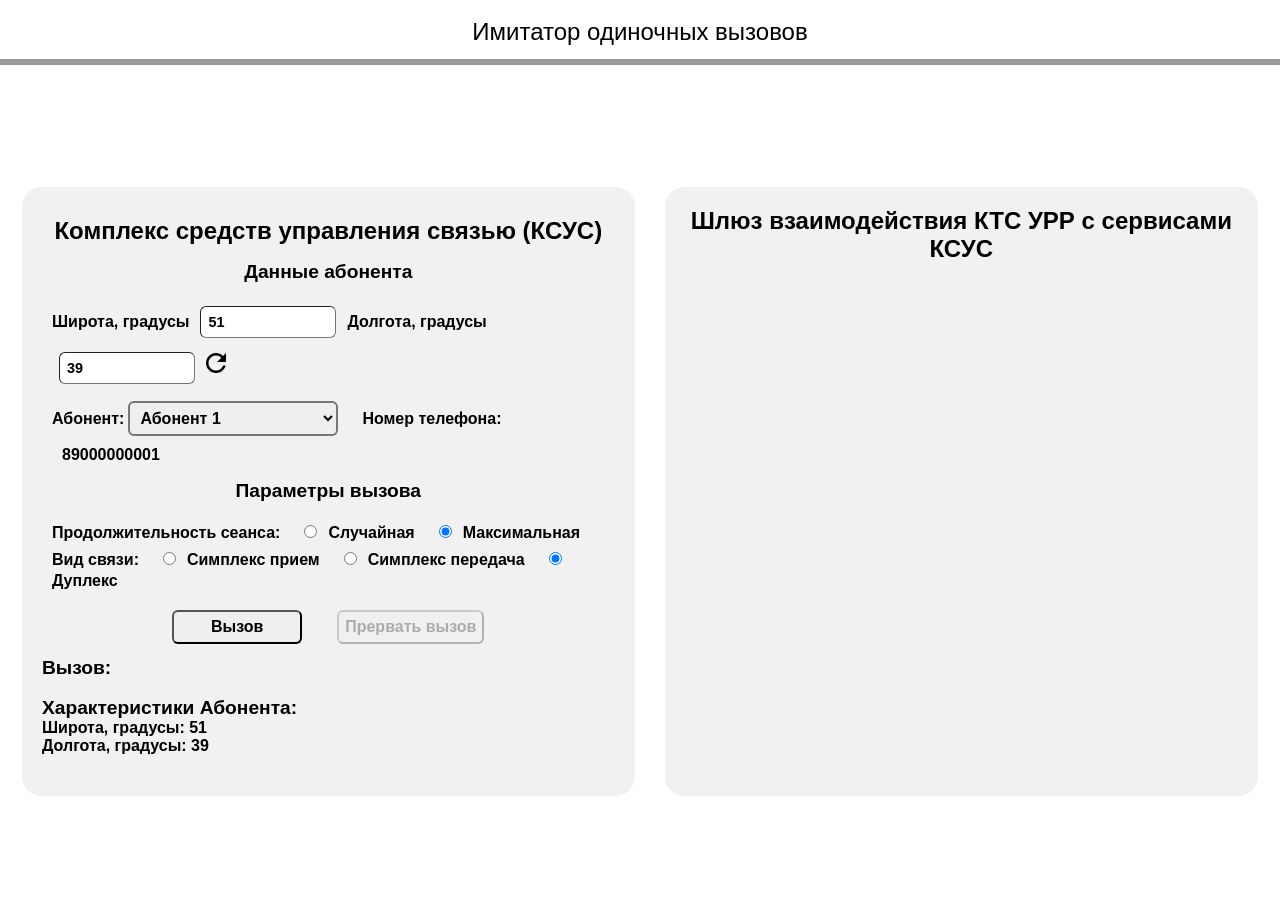
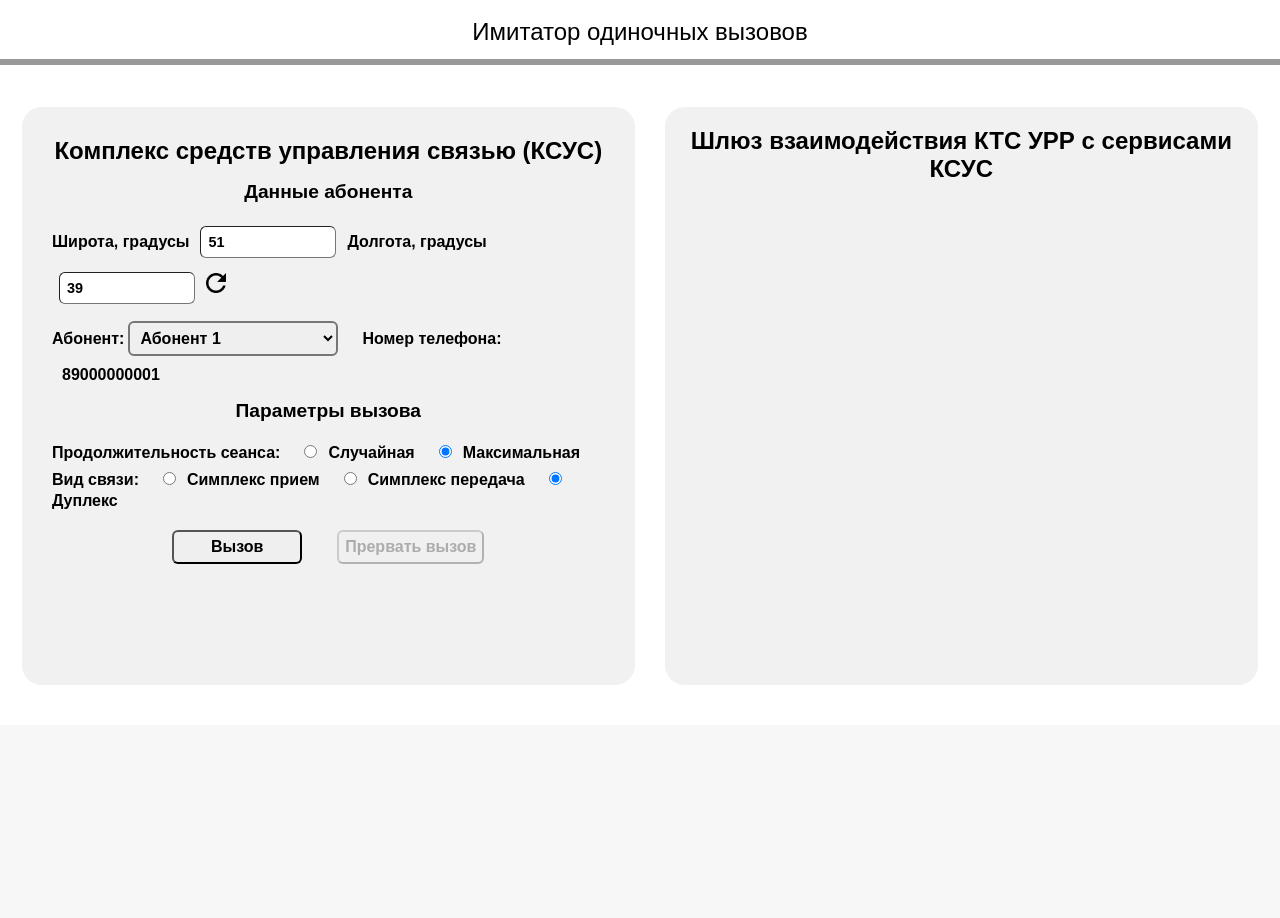
Before and after one commit to Aleksandrskm/RSS-SURR, a Flask app: page /call__simulator in a window 1280 px wide. Shown: the part 75-993 px from the top of the page. After the commit the page ends 639 px from the top, so only its background shows below. Run offline with Flask 3, Linux system fonts and the light colour scheme.

Commit message:
пофиксил размер страницы

```diff
--- a/website/static/css/style.css
+++ b/website/static/css/style.css
@@ -1,6 +1,6 @@
 .content {
-
-    margin: 100px auto;
+    height: calc(76vh);
+    /* margin: 100px auto; */
     padding: 7px;
     display: flex;
     border-radius: 6px;
@@ -12,9 +12,10 @@
 
 }
 #response3{
+    min-height: 14vh;
     overflow-y: scroll;
     max-height: 300px;
-    /* display: none; */
+    display: none;
 }
 #abonent-select{
     margin-bottom: 10px;
@@ -195,7 +196,7 @@ img {
     padding: 20px;
     box-sizing: border-box;
     overflow-y: scroll;
-    max-height: 800px;
+    /* max-height: 800px; */
 }
 .information_request div {
     text-align: left;
@@ -269,15 +270,17 @@ img {
     font-family: Arial, sans-serif;
 }
 .input_parameters_imitator{
+    overflow-y: auto;
     display: flex;
     flex-direction: column;
-    justify-content: center;
+    /* justify-content: center; */
     max-width: 900px;
     margin: 15px 15px;
     background-color: #f1f1f1;
     border-radius: 20px;
     padding: 20px;
     box-sizing: border-box;
+
 }
 
 .input_parameters_com input {
--- a/website/static/js/index.js
+++ b/website/static/js/index.js
@@ -252,6 +252,15 @@ async function calculateFirstAvailableInterval(data,arrTimers){
     if (result.detail || Date.parse(new Date((result.start_datetime_iso)))<Date.parse(new Date())) {
       // console.log("Success:", result);
       document.getElementById('response3').innerHTML+='Нет доступного KA <br>';
+      document.getElementById('response3').innerHTML+=`<br><div class="header-log" style="display: block;">Характеристики Абонента:</div>`;
+    const latRes=document.createElement('div');
+    latRes.classList.add('latitude-res');
+    latRes.innerHTML=`Широта, градусы: ${document.getElementById('lat3').value}`;
+    const lonRes=document.createElement('div')
+    lonRes.innerHTML=`Долгота, градусы: ${document.getElementById('lon3').value}`;
+    lonRes.classList.add('long-res');
+    document.getElementById('response3').append(latRes);
+    document.getElementById('response3').append(lonRes);
 
     }
     else
@@ -1413,6 +1422,15 @@ async function postActiveSession(data) {
 }
 function createResponse(result,data){
   if (document.querySelector('.information_request')) {
+    document.getElementById('response3').innerHTML+=`<br><div class="header-log" style="display: block;">Характеристики Абонента:</div>`;
+    const latRes=document.createElement('div');
+    latRes.classList.add('latitude-res');
+    latRes.innerHTML=`Широта, градусы: ${document.getElementById('lat3').value}`;
+    const lonRes=document.createElement('div')
+    lonRes.innerHTML=`Долгота, градусы: ${document.getElementById('lon3').value}`;
+    lonRes.classList.add('long-res');
+    document.getElementById('response3').append(latRes);
+    document.getElementById('response3').append(lonRes);
     document.getElementById('response3').innerHTML+=`<br><div class="header-log" style="display: block;">Доступный КА:</div>`;
     for (const [key, value] of Object.entries(result)) {
       if (typeof(value)!='object') {
@@ -1651,12 +1669,12 @@ if (document.querySelector('h2')) {
       const randLat=getRandomNumber(41,77)
       document.getElementById('lat3').value=randLat;
       document.getElementById('lon3').value=randLong;
-      document.getElementById('latitude-res').innerHTML=`Широта, градусы: ${randLat}`;
-      document.getElementById('long-res').innerHTML=`Долгота, градусы: ${randLong}`;
+      // document.getElementById('latitude-res').innerHTML=`Широта, градусы: ${randLat}`;
+      // document.getElementById('long-res').innerHTML=`Долгота, градусы: ${randLong}`;
 
     });
-    document.getElementById('latitude-res').innerHTML+=document.getElementById('lat3').value;
-      document.getElementById('long-res').innerHTML+=document.getElementById('lon3').value;
+    // document.getElementById('latitude-res').innerHTML+=document.getElementById('lat3').value;
+    //   document.getElementById('long-res').innerHTML+=document.getElementById('lon3').value;
     document.getElementById("task-btn_cansel").disabled = true;
     const btnStartSim=document.getElementById('task-btn_sim');
     btnStartSim.addEventListener('click',()=>{
--- a/website/templates/call__simulator.html
+++ b/website/templates/call__simulator.html
@@ -72,12 +72,11 @@
 
         <span id="response3">
             <span id="call">Вызов: </span>
-            <br>
-            <br>
-            <div style="
+
+            <!-- <div style="
           font-size: calc(1.2rem);">Характеристики Абонента:</div>
           <div id="latitude-res">Широта, градусы: </div>
-          <div id="long-res">Долгота, градусы: </div>
+          <div id="long-res">Долгота, градусы: </div> -->
             <br>
         </span>
 
```
